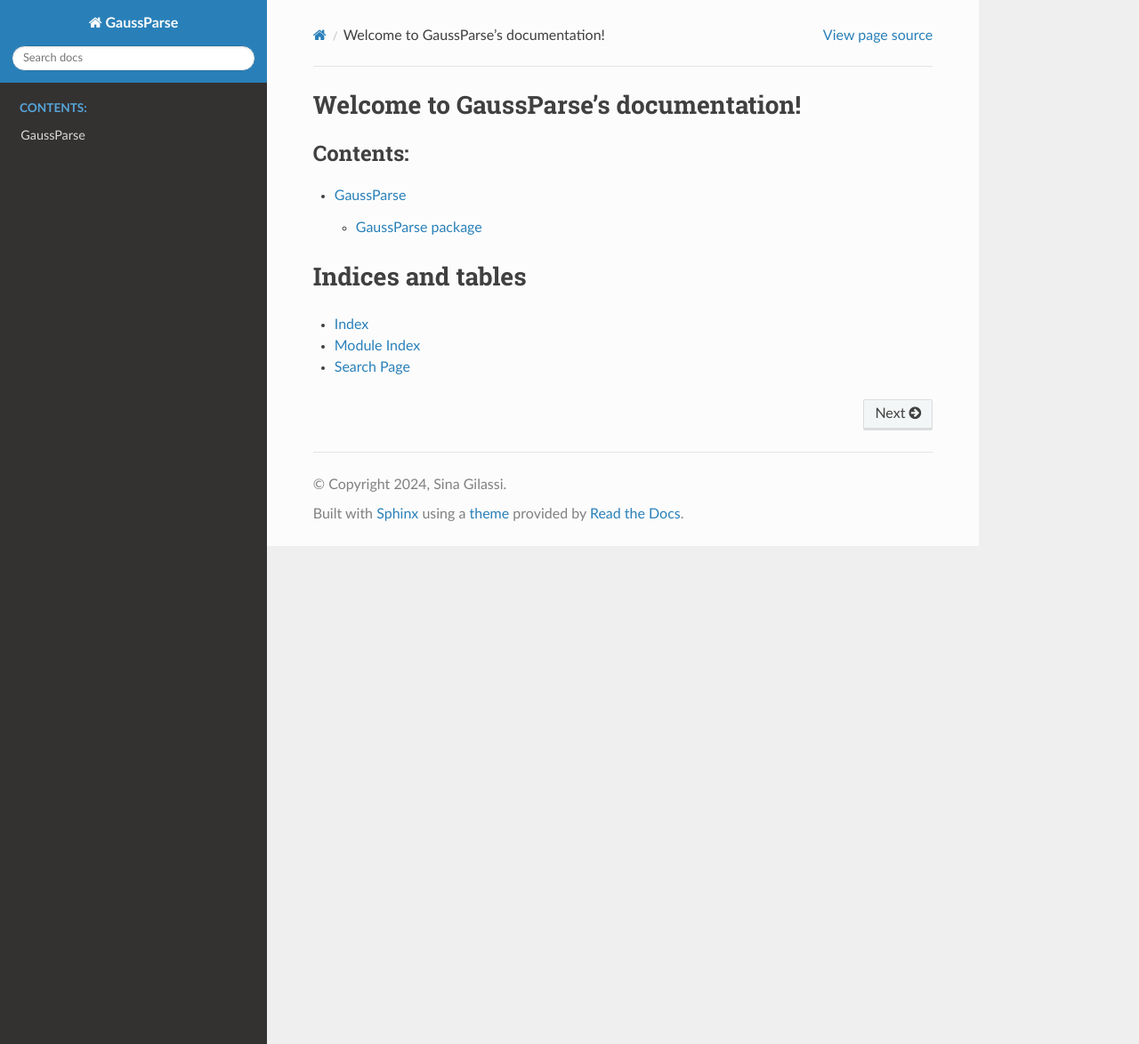
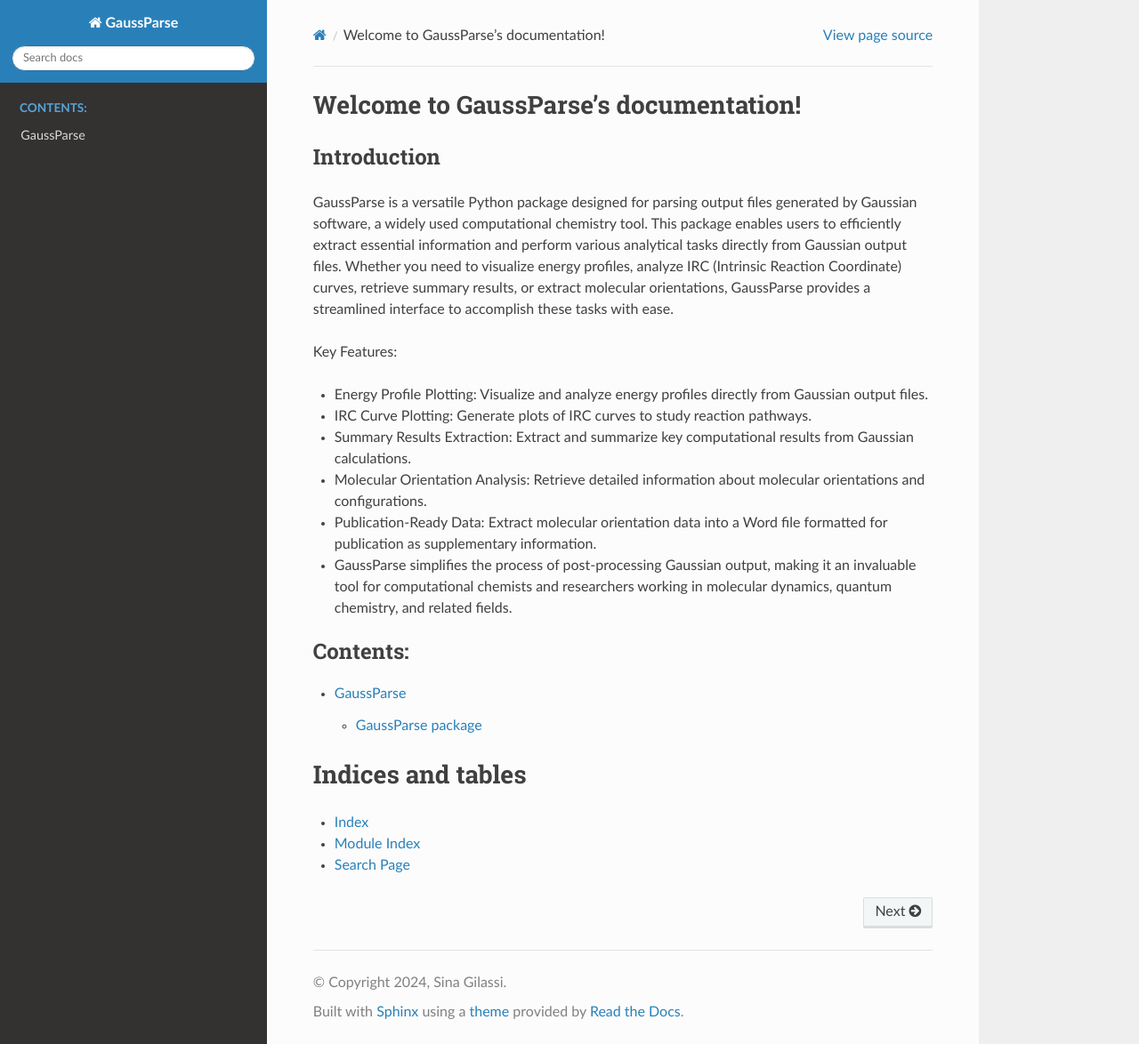
Before and after one commit to sinagilassi/GaussParse, a Sphinx documentation site: the page built from docs/source/index.rst, in a window 1280 px wide and 1174 px high. Shown: the whole window at 89% size. Built offline with Sphinx 7.4.7 and the Read the Docs theme 2.0.0, drawn with Linux system fonts in a browser that asks for light colours.

Commit message:
update docs

```diff
--- a/docs/source/index.rst
+++ b/docs/source/index.rst
@@ -5,6 +5,19 @@
 
 Welcome to GaussParse's documentation!
 ======================================
+
+Introduction
+------------
+GaussParse is a versatile Python package designed for parsing output files generated by Gaussian software, a widely used computational chemistry tool. This package enables users to efficiently extract essential information and perform various analytical tasks directly from Gaussian output files. Whether you need to visualize energy profiles, analyze IRC (Intrinsic Reaction Coordinate) curves, retrieve summary results, or extract molecular orientations, GaussParse provides a streamlined interface to accomplish these tasks with ease.
+
+Key Features:
+
+- Energy Profile Plotting: Visualize and analyze energy profiles directly from Gaussian  output files.
+- IRC Curve Plotting: Generate plots of IRC curves to study reaction pathways.
+- Summary Results Extraction: Extract and summarize key computational results from Gaussian calculations.
+- Molecular Orientation Analysis: Retrieve detailed information about molecular orientations and configurations.
+- Publication-Ready Data: Extract molecular orientation data into a Word file formatted for publication as supplementary information.
+- GaussParse simplifies the process of post-processing Gaussian output, making it an invaluable tool for computational chemists and researchers working in molecular dynamics, quantum chemistry, and related fields.
 
 .. toctree::
    :maxdepth: 2
```
Also changed, not shown: 2 other files.
